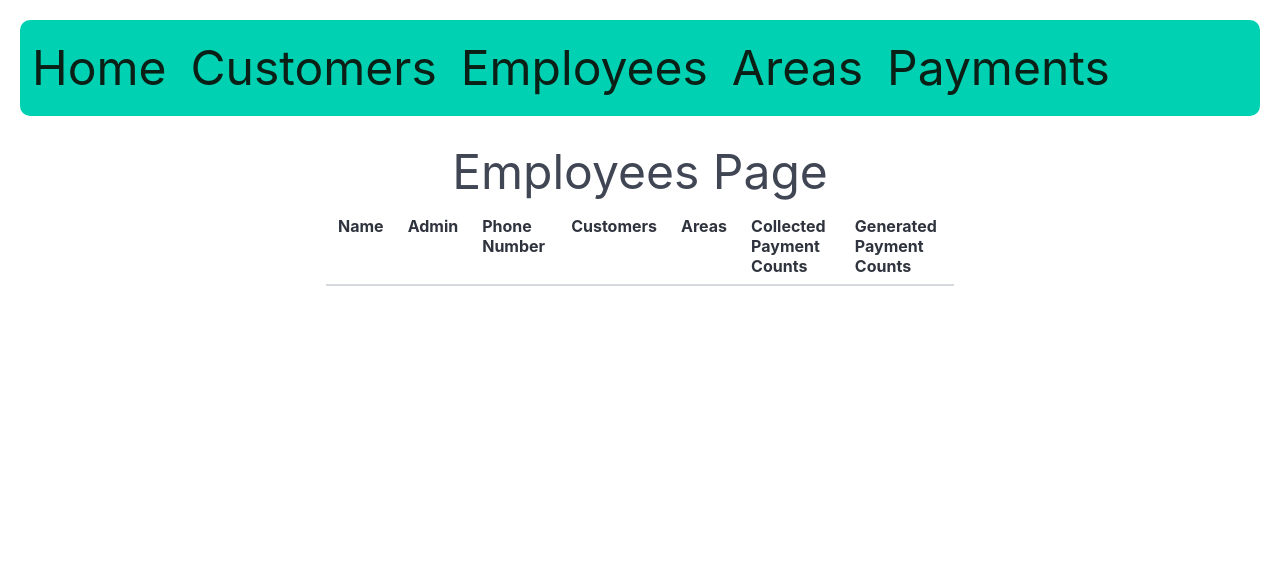
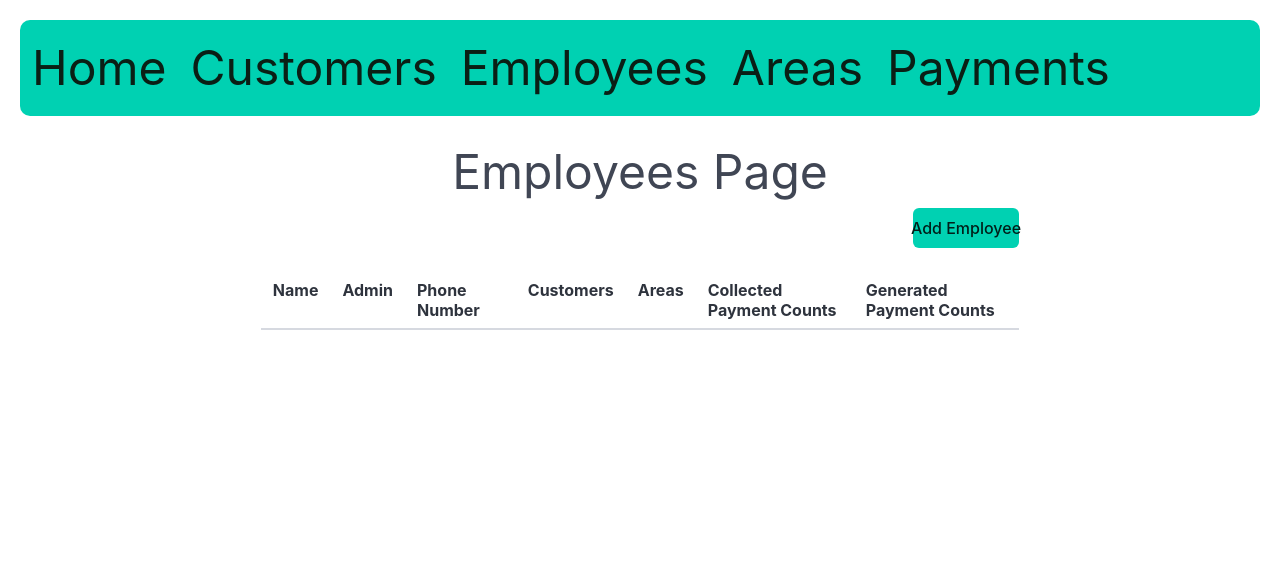
Before and after one commit to E1845014/SKAPTCable, a Django app: page /employees in a window 1280 px wide; the page is wider, and only the part inside the window is pictured. Shown: the top 582 px of that part. Run offline with Django 4.2, Linux system fonts and the light colour scheme; the visitor is signed in with stand-in values (Sample User, id 1); data that the repository does not hold is empty.

Commit message:
Add Employees Button in Employees Page

```diff
--- a/skapt_cable_company/employees/templates/employees.html
+++ b/skapt_cable_company/employees/templates/employees.html
@@ -1,7 +1,20 @@
 {% extends "base.html" %} {% block content %}
 <div class="block">
   <h1 class="is-size-1 has-text-centered">Employees Page</h1>
-  <table class="table">
+  <div class="columns">
+    <div class="column is-2 is-offset-10">
+      <a href="Employees/add">
+        <button
+          class="button is-fullwidth is-primary"
+          type="button"
+          value="Add Employee"
+        >
+          Add Employee
+        </button>
+      </a>
+    </div>
+  </div>
+  <table class="table is-fullwidth">
     <thead>
       <tr>
         <th>Name</th>
--- a/skapt_cable_company/templates/base.html
+++ b/skapt_cable_company/templates/base.html
@@ -49,7 +49,7 @@
     {% endif %}
 
     <div class="columns">
-      <div class="column is-half is-offset-one-quarter">
+      <div class="column is-three-fifths is-offset-one-fifth">
         {% block content %}{% endblock %}
       </div>
     </div>
```
